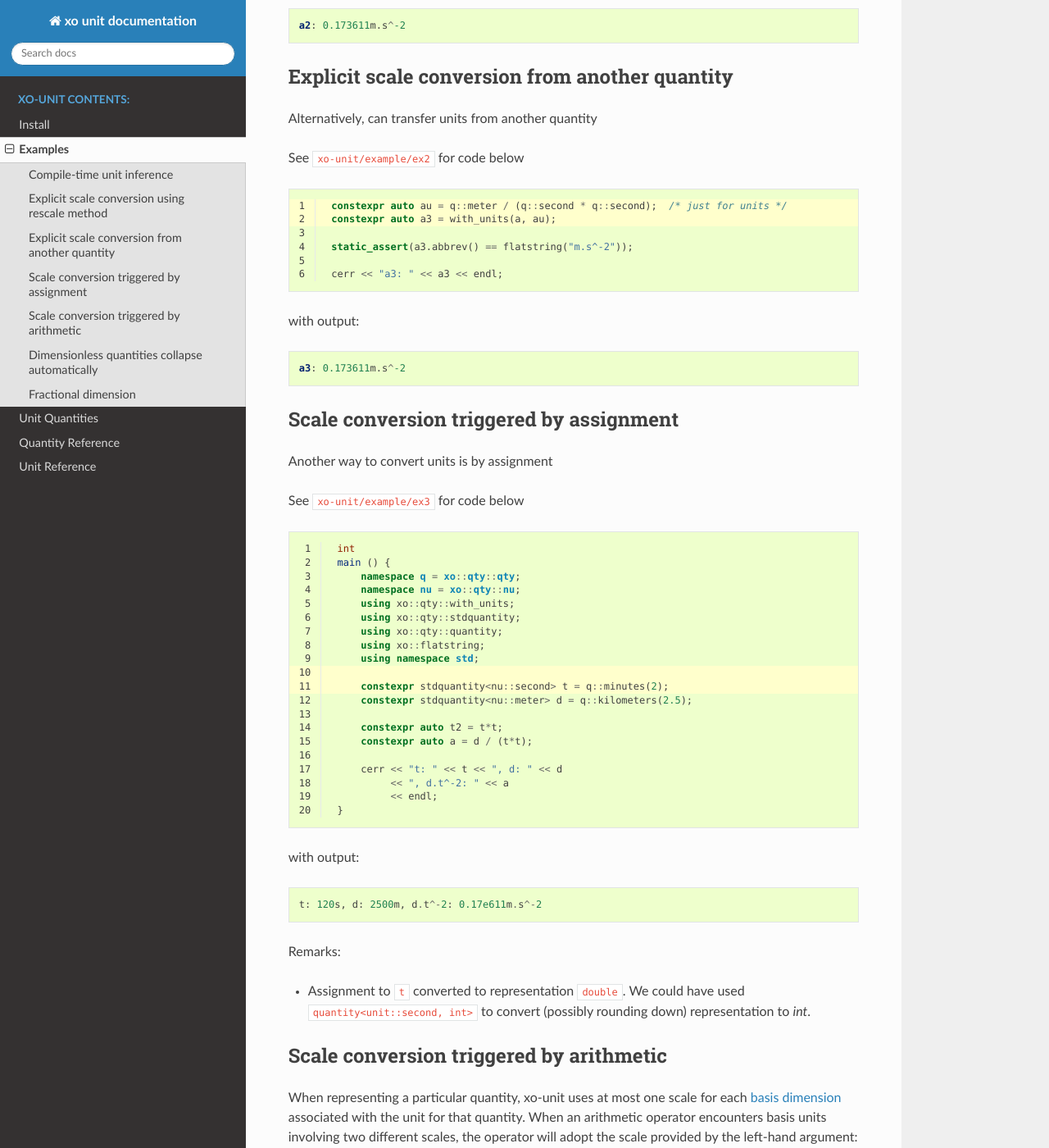
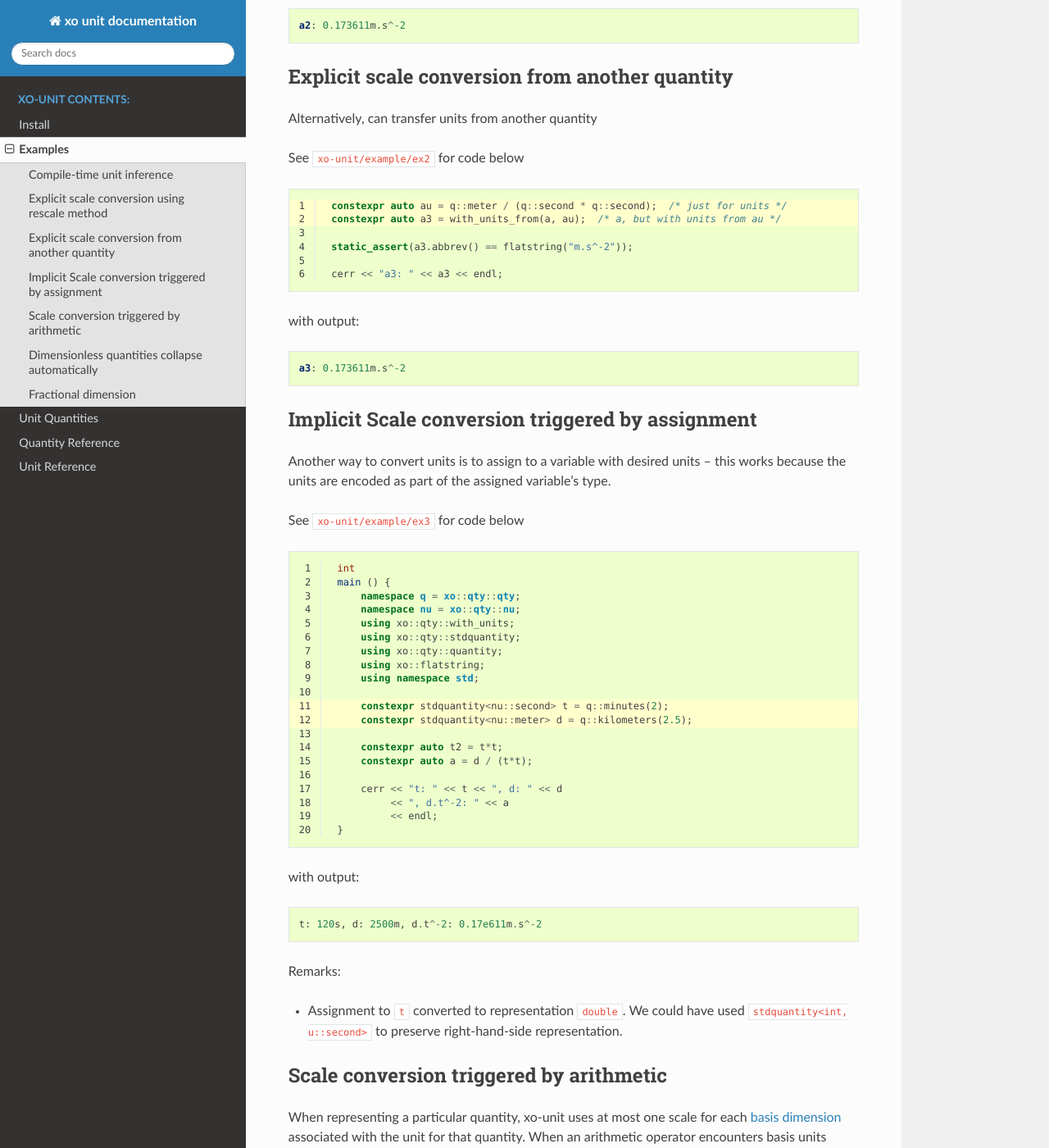
Before and after one commit to Rconybea/xo-umbrella2, a Sphinx documentation site: the page built from docs/examples.rst, in a window 1280 px wide and 1400 px high, scrolled down 1995 px. Shown: the whole window at 82% size. Built offline with Sphinx 7.4.7 and the Read the Docs theme 2.0.0, drawn with Linux system fonts in a browser that asks for light colours.

Commit message:
xo-unit: doc fixes

```diff
--- a/docs/examples.rst
+++ b/docs/examples.rst
@@ -125,7 +125,7 @@ See ``xo-unit/example/ex2`` for code below
    :emphasize-lines: 1-2
 
     constexpr auto au = q::meter / (q::second * q::second);  /* just for units */
-    constexpr auto a3 = with_units(a, au);
+    constexpr auto a3 = with_units_from(a, au);  /* a, but with units from au */
 
     static_assert(a3.abbrev() == flatstring("m.s^-2"));
 
@@ -138,16 +138,18 @@ with output:
     a3: 0.173611m.s^-2
 
 
-Scale conversion triggered by assignment
-----------------------------------------
+Implicit Scale conversion triggered by assignment
+-------------------------------------------------
 
-Another way to convert units is by assignment
+Another way to convert units is to assign to a variable
+with desired units -- this works because the units are encoded
+as part of the assigned variable's type.
 
 See ``xo-unit/example/ex3`` for code below
 
 .. code-block:: cpp
    :linenos:
-   :emphasize-lines: 10-11
+   :emphasize-lines: 11-12
 
     int
     main () {
@@ -179,8 +181,8 @@ with output:
 Remarks:
 
 *  Assignment to ``t`` converted to representation ``double``.
-   We could have used :code:`quantity<unit::second, int>` to convert (possibly rounding down)
-   representation to `int`.
+   We could have used :code:`stdquantity<int, u::second>` to preserve
+   right-hand-side representation.
 
 Scale conversion triggered by arithmetic
 ----------------------------------------
```
